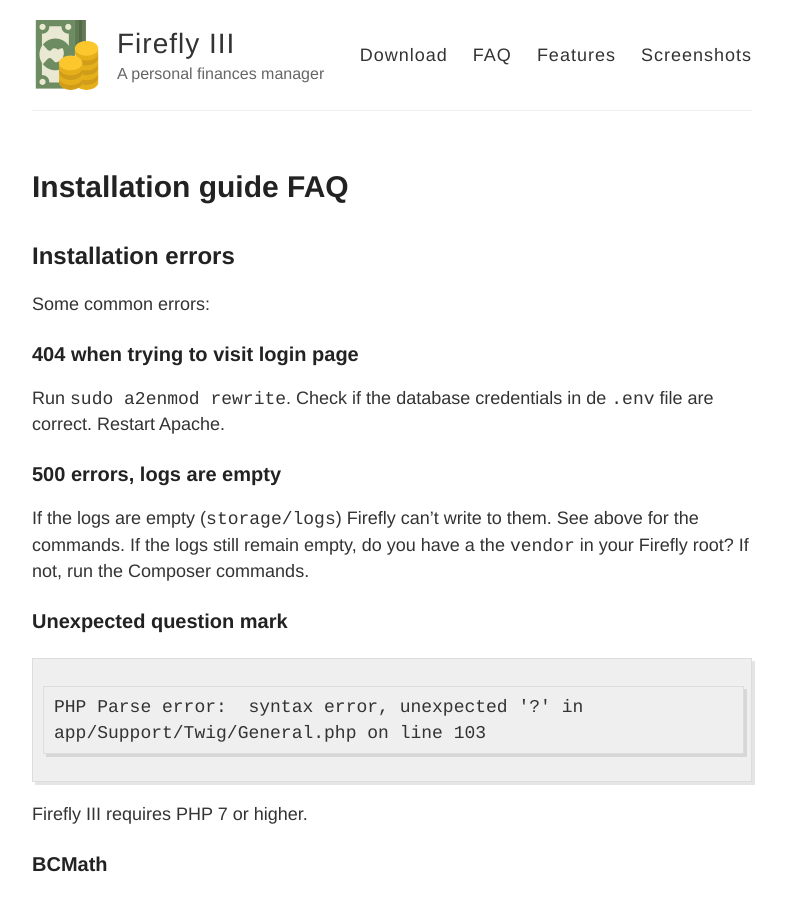
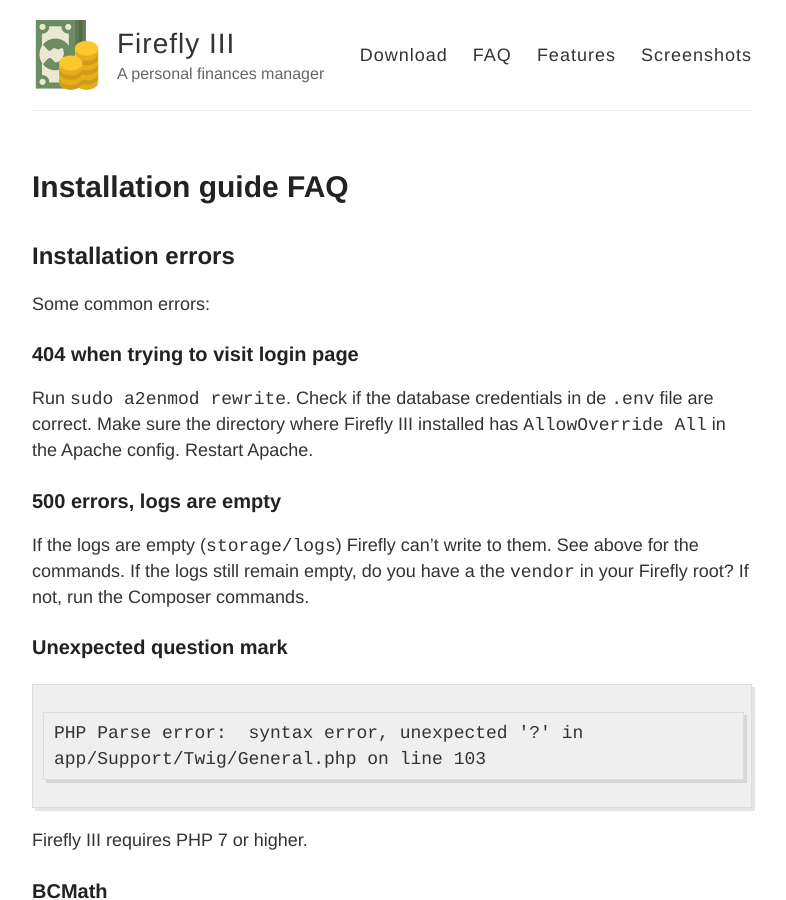
Before and after one commit to firefly-iii/firefly-iii.org, a Jekyll site: the page built from installation-guide-faq.md, in a window 1280 px wide and 900 px high. Shown: the whole window, without its empty margins (248-1034 px from the left). Built offline with Jekyll 4.4.1, drawn with Linux system fonts in a browser that asks for light colours.

Commit message:
Extend on question.

```diff
--- a/installation-guide-faq.md
+++ b/installation-guide-faq.md
@@ -10,7 +10,7 @@ Some common errors:
 
 ### 404 when trying to visit login page
 
-Run `sudo a2enmod rewrite`.	Check if the database credentials in de `.env` file are correct. Restart Apache.
+Run `sudo a2enmod rewrite`.	Check if the database credentials in de `.env` file are correct. Make sure the directory where Firefly III installed has `AllowOverride All` in the Apache config. Restart Apache.
 
 ### 500 errors, logs are empty
 
```
